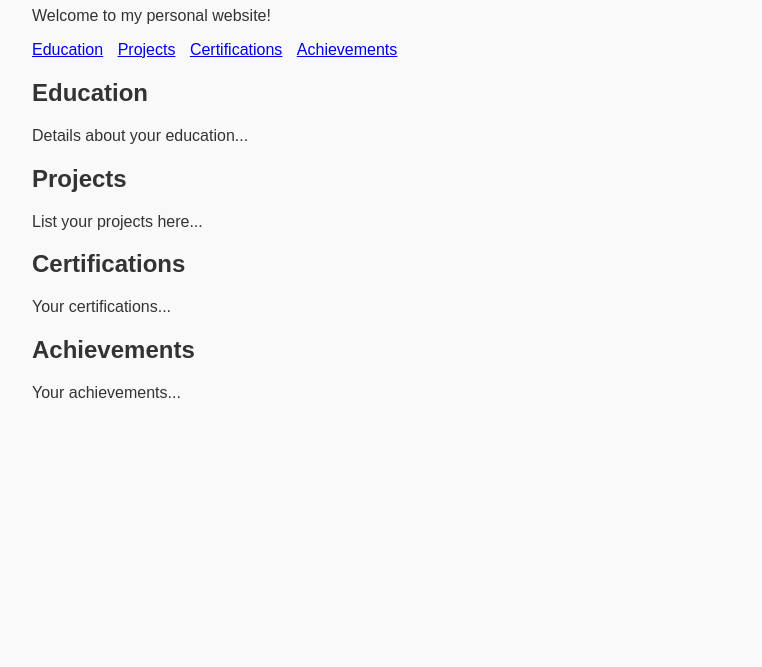
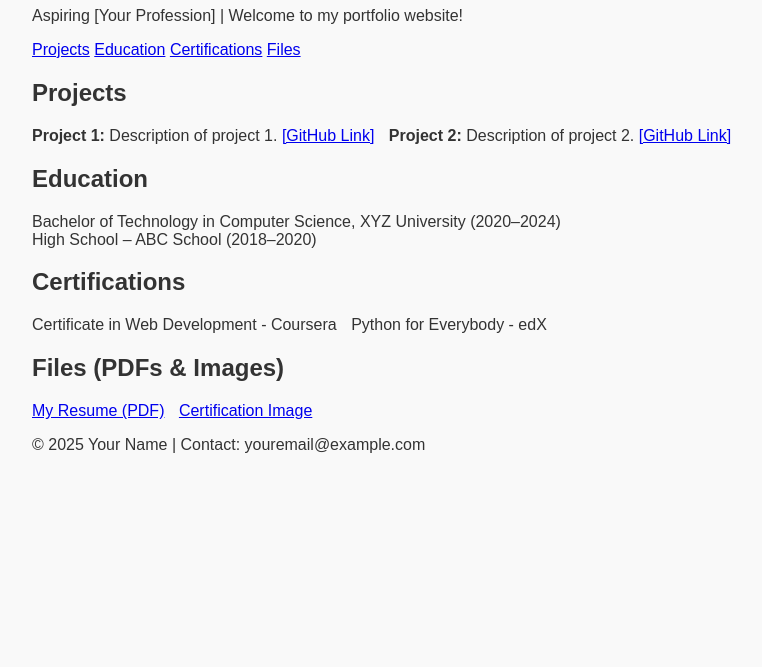
Before and after one commit to vempati-santhoshi/vempati-santhoshi, a plain HTML site: page index.html in a window 1280 px wide. Shown: the part 133-800 px from the top of the page, without its empty margins (208-970 px from the left). Drawn offline with Linux system fonts and the light colour scheme.

Commit message:
Update index.html

```diff
--- a/index.html
+++ b/index.html
@@ -2,29 +2,58 @@
 <html lang="en">
 <head>
   <meta charset="UTF-8">
-  <title>My Portfolio</title>
+  <title>Your Name - Portfolio</title>
   <link rel="stylesheet" href="style.css">
 </head>
 <body>
-  <h1>Hello, I'm [Your Name]</h1>
-  <p>Welcome to my personal website!</p>
-  <ul>
-    <li><a href="#education">Education</a></li>
-    <li><a href="#projects">Projects</a></li>
-    <li><a href="#certifications">Certifications</a></li>
-    <li><a href="#achievements">Achievements</a></li>
-  </ul>
+  <header>
+    <h1>Your Name</h1>
+    <p>Aspiring [Your Profession] | Welcome to my portfolio website!</p>
+    <nav>
+      <a href="#projects">Projects</a>
+      <a href="#education">Education</a>
+      <a href="#certifications">Certifications</a>
+      <a href="#files">Files</a>
+    </nav>
+  </header>
 
-  <h2 id="education">Education</h2>
-  <p>Details about your education...</p>
+  <section id="projects">
+    <h2>Projects</h2>
+    <ul>
+      <li><strong>Project 1:</strong> Description of project 1. <a href="#">[GitHub Link]</a></li>
+      <li><strong>Project 2:</strong> Description of project 2. <a href="#">[GitHub Link]</a></li>
+      <!-- Add more projects -->
+    </ul>
+  </section>
 
-  <h2 id="projects">Projects</h2>
-  <p>List your projects here...</p>
+  <section id="education">
+    <h2>Education</h2>
+    <ul>
+      <li>Bachelor of Technology in Computer Science, XYZ University (2020–2024)</li>
+      <li>High School – ABC School (2018–2020)</li>
+    </ul>
+  </section>
 
-  <h2 id="certifications">Certifications</h2>
-  <p>Your certifications...</p>
+  <section id="certifications">
+    <h2>Certifications</h2>
+    <ul>
+      <li>Certificate in Web Development - Coursera</li>
+      <li>Python for Everybody - edX</li>
+      <!-- Add more certifications -->
+    </ul>
+  </section>
 
-  <h2 id="achievements">Achievements</h2>
-  <p>Your achievements...</p>
+  <section id="files">
+    <h2>Files (PDFs & Images)</h2>
+    <ul>
+      <li><a href="files/resume.pdf" target="_blank">My Resume (PDF)</a></li>
+      <li><a href="files/cert1.png" target="_blank">Certification Image</a></li>
+      <!-- Upload your own files into /files/ -->
+    </ul>
+  </section>
+
+  <footer>
+    <p>© 2025 Your Name | Contact: youremail@example.com</p>
+  </footer>
 </body>
 </html>
```
